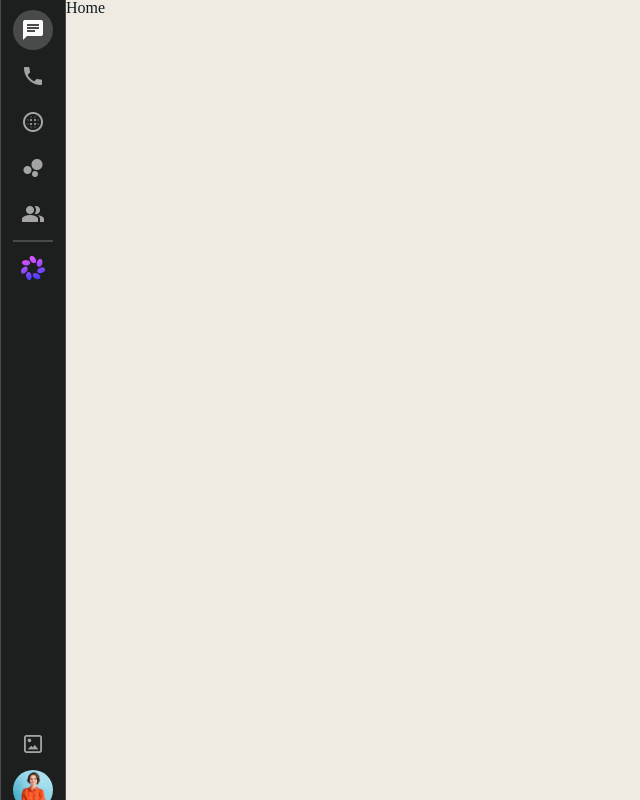
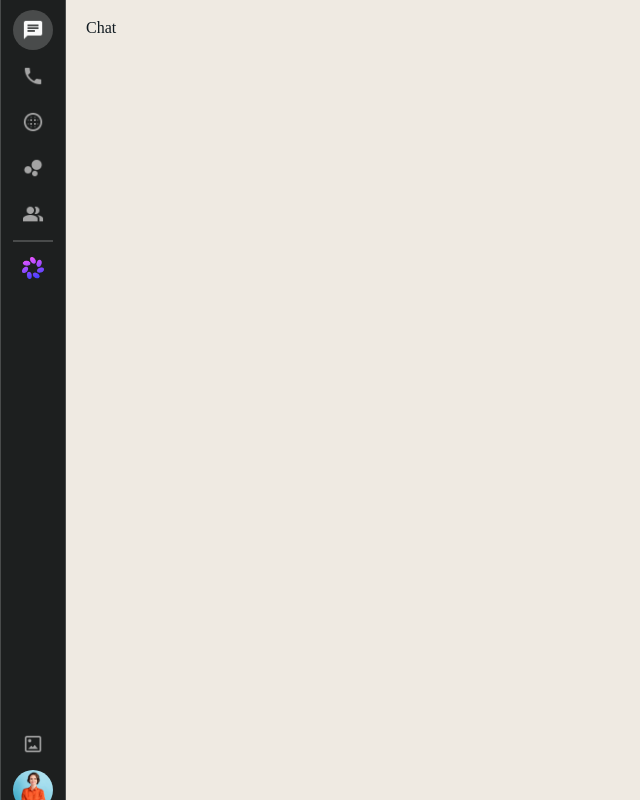
Before and after one commit to luizgfalqueto/wpp-front-async-test, a Next.js app: page /home in a window 1280 px wide. Shown: the whole page, without its empty margins (0-640 px from the left). Built offline with nearby package versions, Linux system fonts and the light colour scheme.

Commit message:
feat: sidebar and navigation

```diff
--- a/app/home/layout.tsx
+++ b/app/home/layout.tsx
@@ -1,15 +1,35 @@
+'use client';
+import { useState } from 'react';
 import { SideBar } from "../../components/Sidebar/SideBar";
 import styles from "./Home.module.css";
+import ChatPage from "../chat/page";
+import CallsPage from "../calls/page";
+import StatusPage from "../status/page";
+import ChannelsPage from "../channels/page";
+import CommunitiesPage from "../communities/page";
+import MidiaPage from "../midia/page";
+import ProfilePage from "../profile/page";
 
-export default function HomeLayout({
-  children,
-}: {
-  children: React.ReactNode;
-}) {
+export default function HomeLayout() {
+  const [activePage, setActivePage] = useState('chat');
+
+  const renderContent = () => {
+    switch (activePage) {
+      case 'chat': return <ChatPage />;
+      case 'calls': return <CallsPage />;
+      case 'status': return <StatusPage />;
+      case 'channels': return <ChannelsPage />;
+      case 'communities': return <CommunitiesPage />;
+      case 'midia': return <MidiaPage />;
+      case 'profile': return <ProfilePage />;
+      default: return <ChatPage />;
+    }
+  };
+
   return (
     <div className={styles.container}>
-      <SideBar />
-      <main className={styles.main}>{children}</main>
+      <SideBar onSelect={setActivePage} activePage={activePage} />
+      <main className={styles.main}>{renderContent()}</main>
     </div>
   );
 }
--- a/components/IconButton/IconButton.tsx
+++ b/components/IconButton/IconButton.tsx
@@ -6,6 +6,7 @@ interface IconButtonProps {
   srcSelected: string;
   alt: string;
   selected?: boolean;
+  onClick?: () => void;
 }
 
 export function IconButton({
@@ -13,16 +14,17 @@ export function IconButton({
   srcSelected,
   alt,
   selected,
+  onClick,
 }: IconButtonProps) {
   const className = selected ? styles.iconButtonSelected : styles.iconButton;
 
   return (
-    <div className={className}>
+    <div className={className} onClick={onClick}>
       <Image
         src={selected ? srcSelected : src}
         alt={alt}
-        width={24}
-        height={24}
+        width={22}
+        height={22}
       />
     </div>
   );
--- a/components/ProfileIcon/ProfileIcon.tsx
+++ b/components/ProfileIcon/ProfileIcon.tsx
@@ -1,9 +1,13 @@
 import Image from "next/image";
 import styles from "./ProfileIcon.module.css";
 
-export function ProfileIcon() {
+interface ProfileIconProps {
+  onClick?: () => void;
+}
+
+export function ProfileIcon({ onClick }: ProfileIconProps) {
   return (
-    <div className={styles.container}>
+    <div className={styles.container} onClick={onClick}>
       <Image
         src="/images/person.jpg"
         alt="Profile"
--- a/components/Sidebar/SideBar.tsx
+++ b/components/Sidebar/SideBar.tsx
@@ -3,7 +3,12 @@ import { IconButton } from "../IconButton/IconButton";
 import { Divider } from "../Divider/Divider";
 import { ProfileIcon } from "../ProfileIcon/ProfileIcon";
 
-export function SideBar() {
+interface SideBarProps {
+  onSelect: (page: string) => void;
+  activePage: string;
+}
+
+export function SideBar({ onSelect, activePage }: SideBarProps) {
   return (
     <div className={styles.container}>
       <div className={styles.divContainer}>
@@ -11,38 +16,44 @@ export function SideBar() {
           src="/icons/chat.png"
           srcSelected="/icons/chat_selected.png"
           alt="Ícone de Chat"
-          selected={true}
+          selected={activePage === "chat"}
+          onClick={() => onSelect("chat")}
         />
         <IconButton
           src="/icons/phone.png"
           srcSelected="/icons/phone_selected.png"
           alt="Ícone de Calls"
-          selected={false}
+          selected={activePage === "calls"}
+          onClick={() => onSelect("calls")}
         />
         <IconButton
           src="/icons/status.png"
           srcSelected="/icons/status_selected.png"
           alt="Ícone de Status"
-          selected={false}
+          selected={activePage === "status"}
+          onClick={() => onSelect("status")}
         />
         <IconButton
           src="/icons/channels.png"
           srcSelected="/icons/channels_selected.png"
           alt="Ícone de Channels"
-          selected={false}
+          selected={activePage === "channels"}
+          onClick={() => onSelect("channels")}
         />
         <IconButton
           src="/icons/community.png"
           srcSelected="/icons/community_selected.png"
           alt="Ícone de Community"
-          selected={false}
+          selected={activePage === "communities"}
+          onClick={() => onSelect("communities")}
         />
         <Divider />
         <IconButton
           src="/icons/meta-ai-logo.png"
-          srcSelected=""
+          srcSelected="/icons/meta-ai-logo.png"
           alt="Ícone da Meta AI"
-          selected={false}
+          selected={activePage === "metaAi"}
+          onClick={() => onSelect("metaAi")}
         />
       </div>
       <div className={styles.divContainer}>
@@ -50,9 +61,10 @@ export function SideBar() {
           src="/icons/midia.png"
           srcSelected="/icons/midia_selected.png"
           alt="Ícone de Midia"
-          selected={false}
+          selected={activePage === "midia"}
+          onClick={() => onSelect("midia")}
         />
-        <ProfileIcon />
+        <ProfileIcon onClick={() => onSelect("profile")} />
       </div>
     </div>
   );
```
Also changed, not shown: public/icons/community_selected.png (renamed from public/icons/community_select.png).
